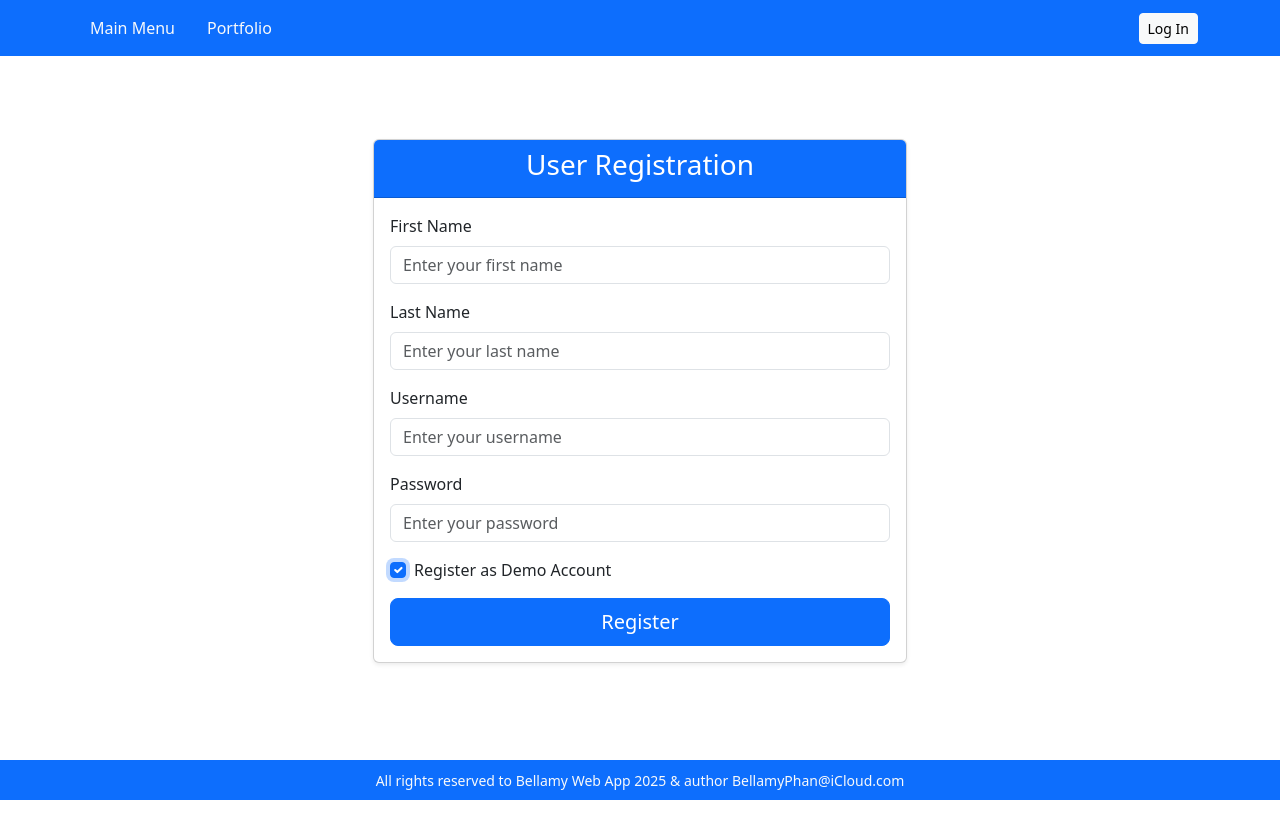
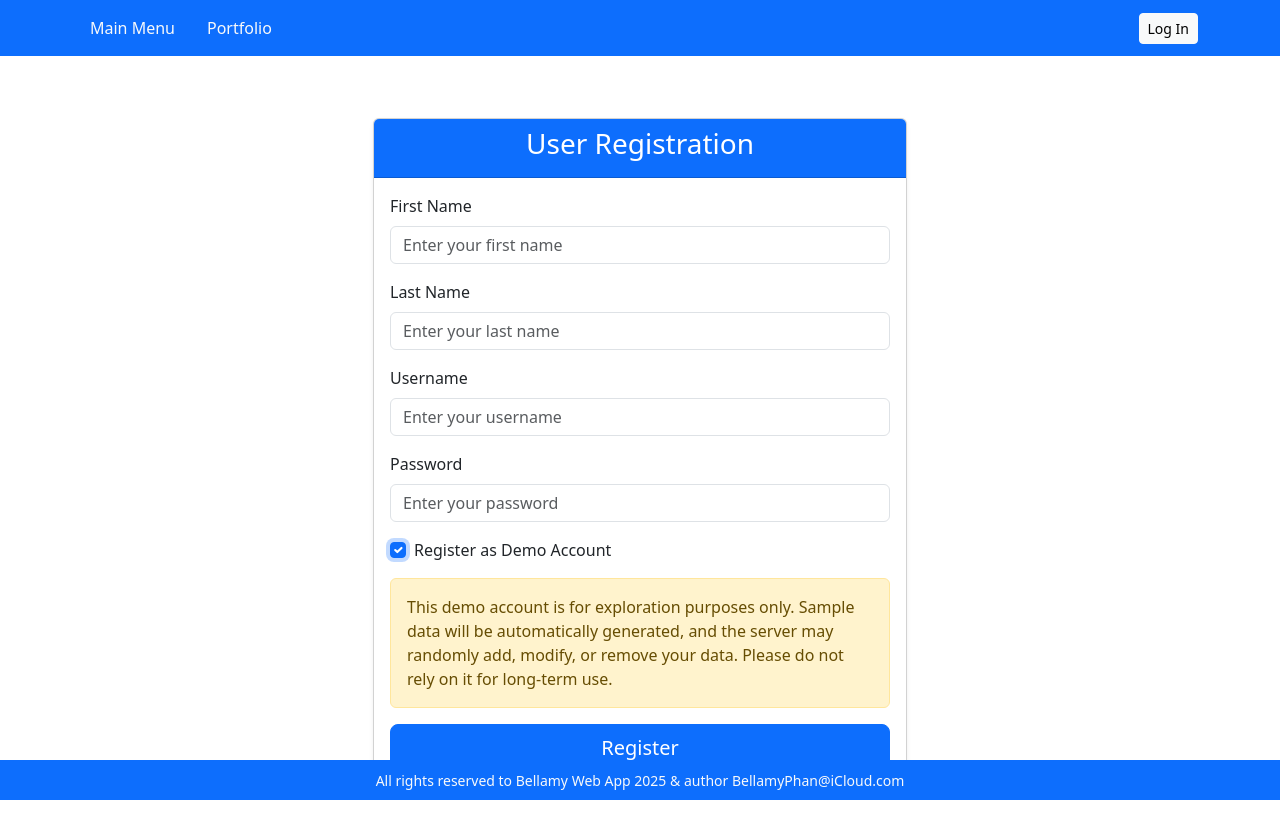
Before and after one commit to bellamyp/bellamy-web-app, an Angular app in the folder angular-frontend/: page /user-registration in a window 1280 px wide. Both pictures are taken after a click on the checkbox "Register as Demo Account". Shown: the top 838 px of the page. Before the commit the page ends 800 px from the top, so only its background shows below. Built offline with nearby package versions, Linux system fonts and the light colour scheme.

Commit message:
frontend: userRegistration, warning for Demo Account

```diff
--- a/angular-frontend/src/app/feature/user/components/registration/registration.component.html
+++ b/angular-frontend/src/app/feature/user/components/registration/registration.component.html
@@ -44,6 +44,12 @@
               </label>
             </div>
 
+            <!-- Demo Account Explanation -->
+            <div *ngIf="user().isDemo" class="alert alert-warning mt-2" role="alert">
+              This demo account is for exploration purposes only. Sample data will be automatically generated, and the
+              server may randomly add, modify, or remove your data. Please do not rely on it for long-term use.
+            </div>
+
             <!-- Submit Button -->
             <div class="d-grid">
               <button type="submit" class="btn btn-primary btn-lg">
--- a/angular-frontend/src/app/feature/user/components/registration/registration.component.ts
+++ b/angular-frontend/src/app/feature/user/components/registration/registration.component.ts
@@ -3,10 +3,11 @@ import { UserRegistration } from '../../model/user-registration';
 import { UserService } from '../../service/user.service';
 import { Router } from '@angular/router';
 import { FormsModule } from '@angular/forms';
+import { CommonModule } from '@angular/common';
 
 @Component({
   selector: 'app-registration',
-  imports: [FormsModule],
+  imports: [FormsModule, CommonModule],
   templateUrl: './registration.component.html',
   styleUrl: './registration.component.scss'
 })
```
